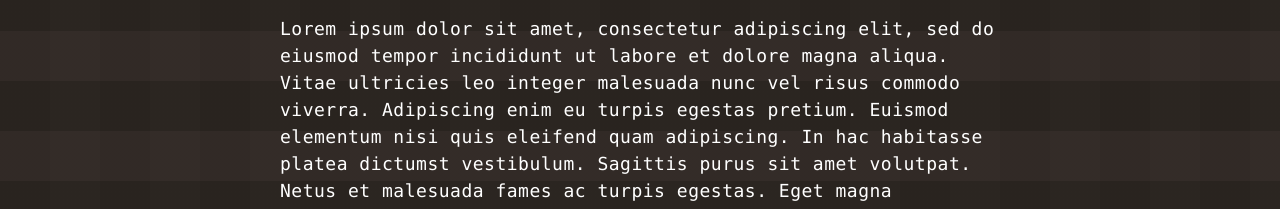
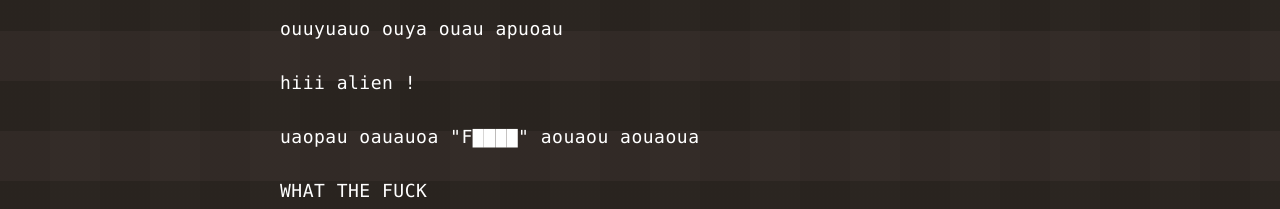
Before and after one commit to azzurraseabunny/https-azzurraseabunny.github.io, an Astro site: page /about in a window 1280 px wide. Shown: the part 669-878 px from the top of the page. Built offline with nearby package versions, Linux system fonts and the light colour scheme; Astro itself is replaced by a stand-in of ours.

Commit message:
Update about.astro

```diff
--- a/src/pages/about.astro
+++ b/src/pages/about.astro
@@ -9,13 +9,10 @@ import Layout from '../layouts/BlogPost.astro';
 	heroImage="/blog-placeholder-1.jpg"
 >
 	<p>
-		Lorem ipsum dolor sit amet, consectetur adipiscing elit, sed do eiusmod tempor incididunt ut
-		labore et dolore magna aliqua. Vitae ultricies leo integer malesuada nunc vel risus commodo
-		viverra. Adipiscing enim eu turpis egestas pretium. Euismod elementum nisi quis eleifend quam
-		adipiscing. In hac habitasse platea dictumst vestibulum. Sagittis purus sit amet volutpat. Netus
-		et malesuada fames ac turpis egestas. Eget magna fermentum iaculis eu non diam phasellus
-		vestibulum lorem. Varius sit amet mattis vulputate enim. Habitasse platea dictumst quisque
-		sagittis. Integer quis auctor elit sed vulputate mi. Dictumst quisque sagittis purus sit amet.
+		ouuyuauo ouya ouau apuoau<br><br>
+		hiii alien !<br><br>
+		uaopau oauauoa "F▇▇▇▇" aouaou aouaoua<br><br>
+		WHAT THE FUCK
 	</p>
 
 	<p>
```
